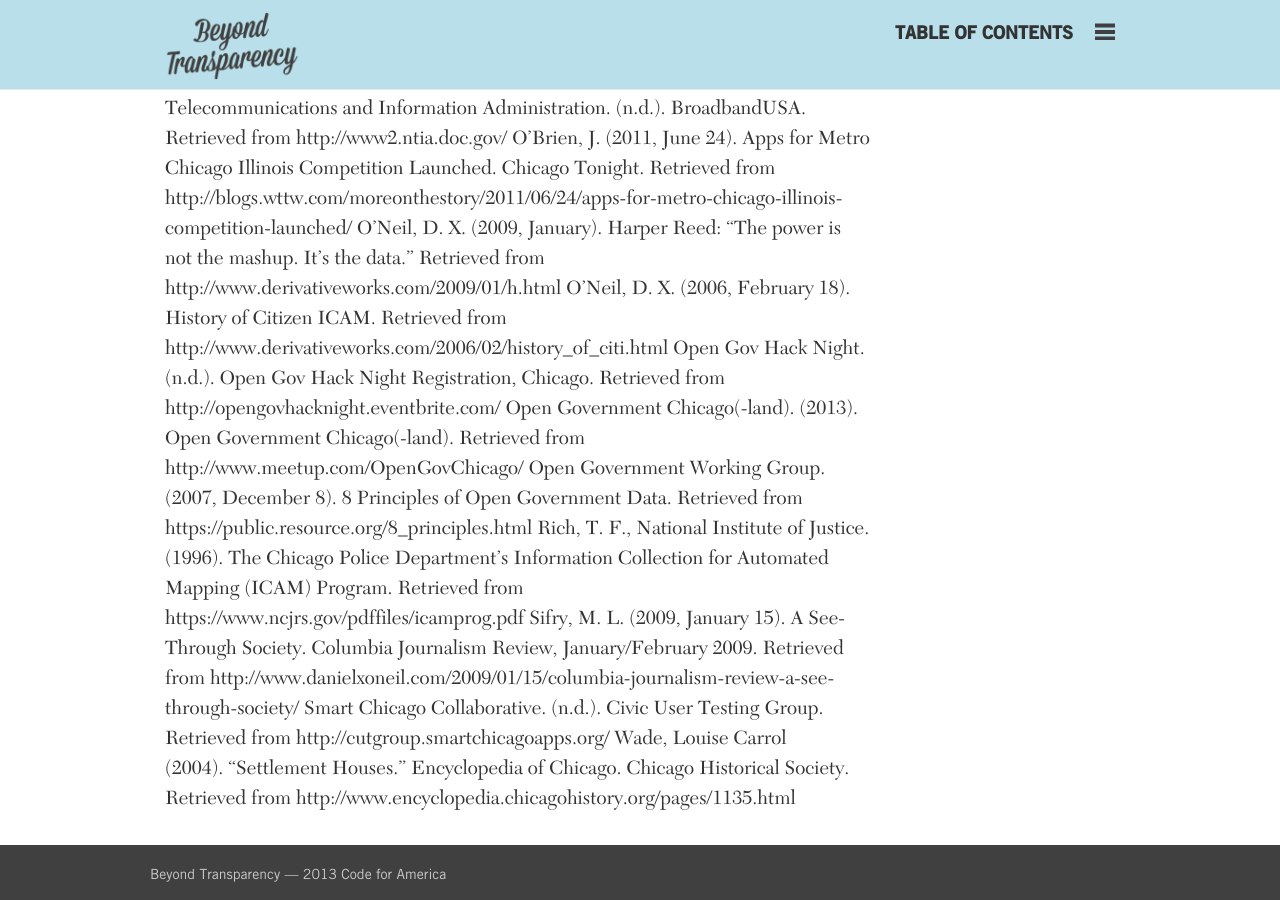
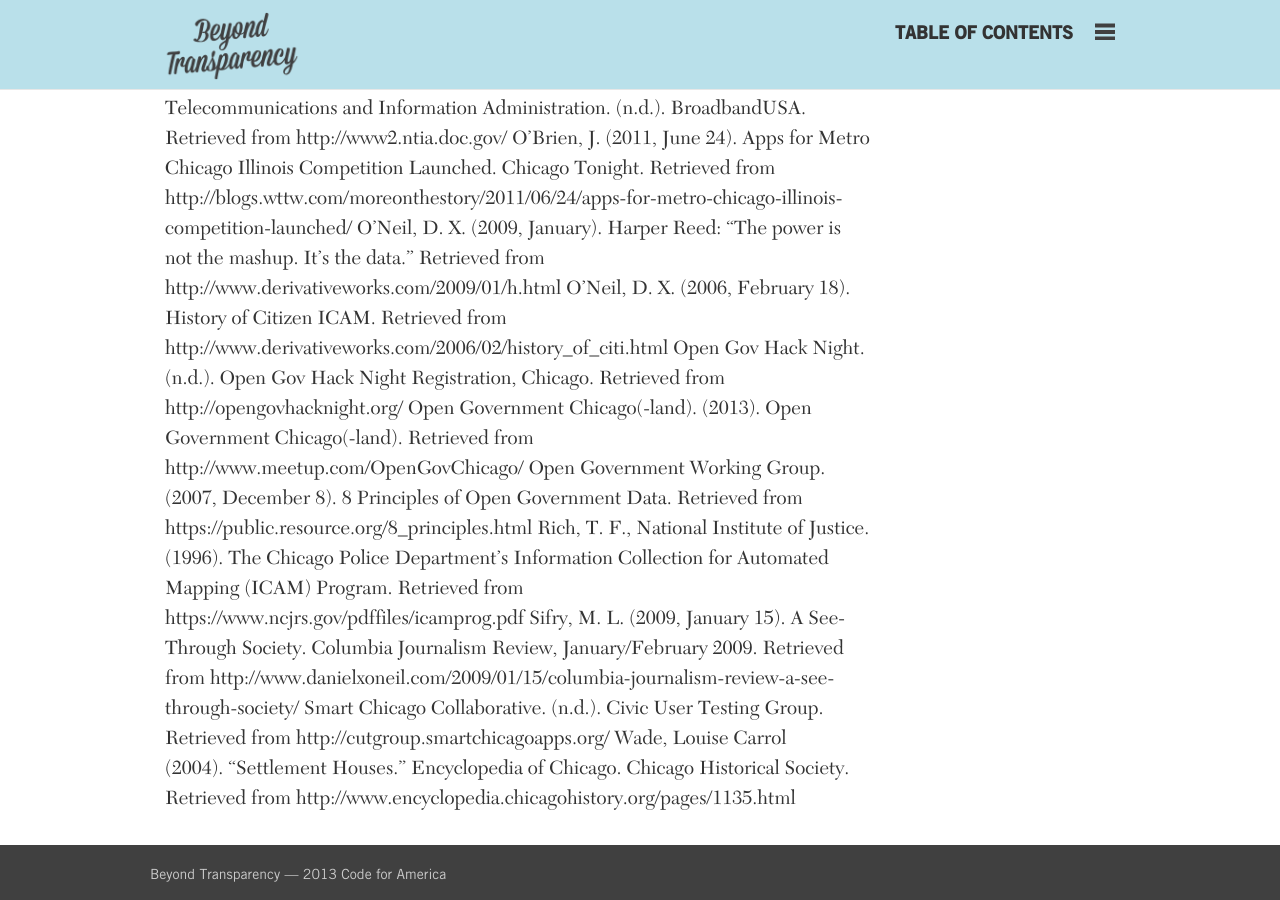
Before and after one commit to codeforamerica/beyondtransparency, a Jekyll site: the page built from chapters/part-1-chapter-03.md, in a window 1280 px wide and 900 px high, scrolled down 9669 px. Built offline with Jekyll 4.4.1, drawn with Linux system fonts in a browser that asks for light colours; nearby versions of some CDN libraries; some web fonts are replaced; Markdown is read by kramdown in place of the engine named in the settings; some of the changed lines change nothing that is shown.

Commit message:
Part 1, Chapter 3: updated link for Open Gov Hack Night

```diff
--- a/chapters/part-1-chapter-03.md
+++ b/chapters/part-1-chapter-03.md
@@ -162,7 +162,7 @@
 [O’Brien, J. (2011, June 24). Apps for Metro Chicago Illinois Competition Launched. Chicago Tonight. Retrieved from http://blogs.wttw.com/moreonthestory/2011/06/24/apps-for-metro-chicago-illinois-competition-launched/](http://blogs.wttw.com/moreonthestory/2011/06/24/apps-for-metro-chicago-illinois-competition-launched/)
 [O’Neil, D. X. (2009, January). Harper Reed: “The power is not the mashup. It’s the data.” Retrieved from http://www.derivativeworks.com/2009/01/h.html](http://www.derivativeworks.com/2009/01/h.html)
 [O’Neil, D. X. (2006, February 18). History of Citizen ICAM. Retrieved from http://www.derivativeworks.com/2006/02/history_of_citi.html](http://www.derivativeworks.com/2006/02/history_of_citi.html)
-[Open Gov Hack Night. (n.d.). Open Gov Hack Night Registration, Chicago. Retrieved from http://opengovhacknight.eventbrite.com/](http://opengovhacknight.eventbrite.com/)
+[Open Gov Hack Night. (n.d.). Open Gov Hack Night Registration, Chicago. Retrieved from http://opengovhacknight.org/](http://opengovhacknight.org/)
 [Open Government Chicago(-land). (2013). Open Government Chicago(-land). Retrieved from http://www.meetup.com/OpenGovChicago/](http://www.meetup.com/OpenGovChicago/)
 [Open Government Working Group. (2007, December 8). 8 Principles of Open Government Data. Retrieved from https://public.resource.org/8_principles.html](https://public.resource.org/8_principles.html)
 [Rich, T. F., National Institute of Justice. (1996). The Chicago Police Department’s Information Collection for Automated Mapping (ICAM) Program. Retrieved from https://www.ncjrs.gov/pdffiles/icamprog.pdf](https://www.ncjrs.gov/pdffiles/icamprog.pdf)
```
